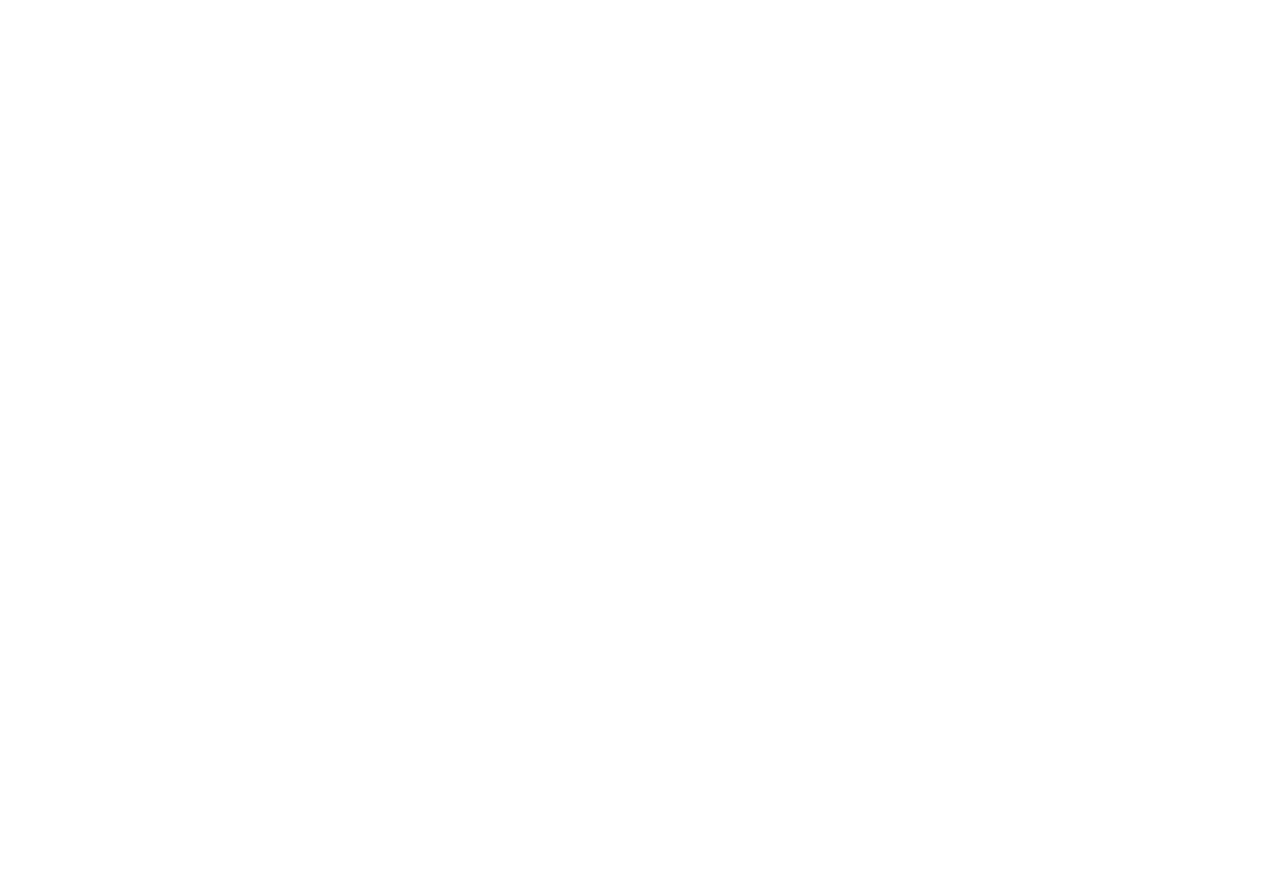
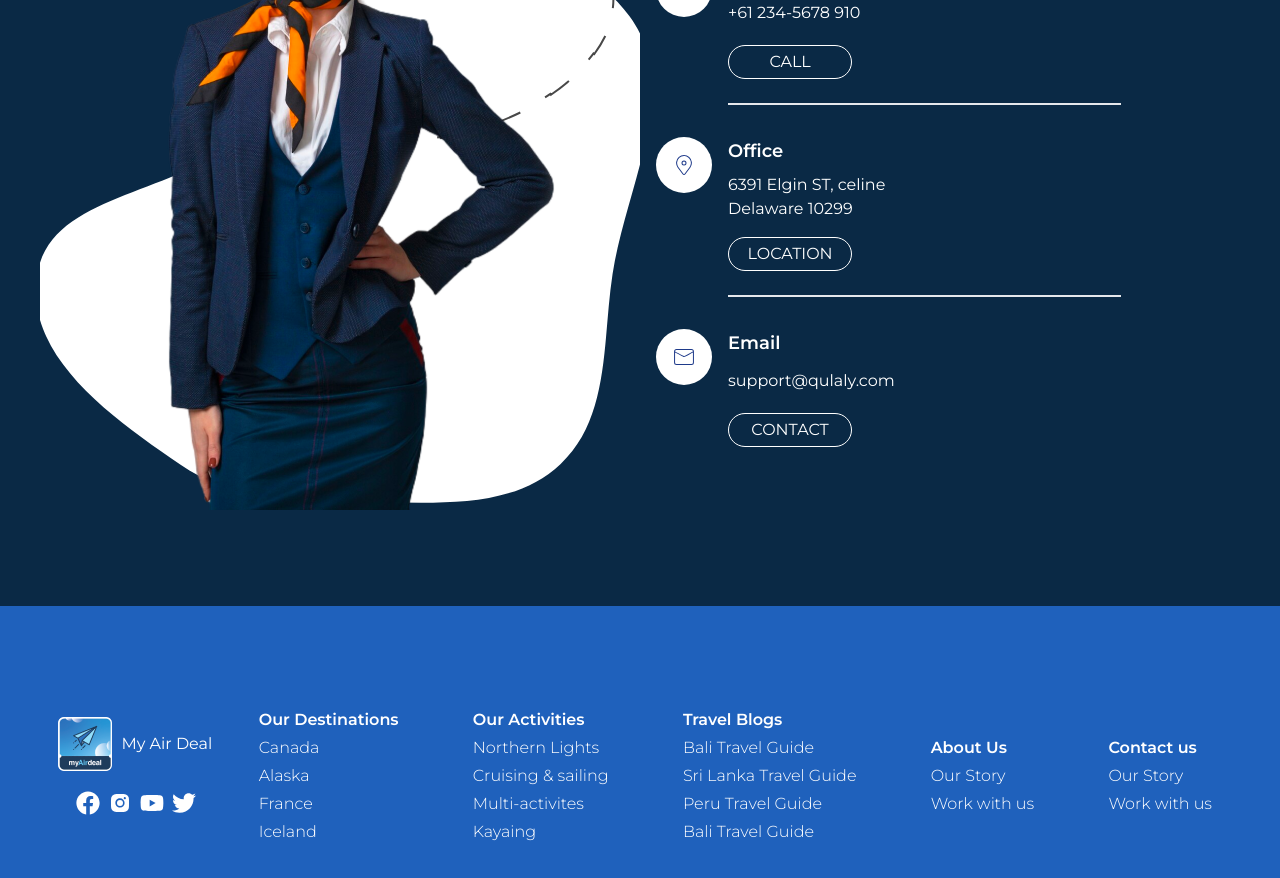
Before and after one commit to Kaa-dan/air_deal_user, a React (Vite) app in the folder client/: page / in a window 1280 px wide. Shown: the part 3220-4098 px from the top of the page. Before the commit the page ends 3026 px from the top, so only its background shows below. Built offline with nearby package versions, Linux system fonts and the light colour scheme.

Commit message:
desktop view completed

```diff
--- /dev/null
+++ b/client/src/componenets/home/Contact.jsx
@@ -0,0 +1,86 @@
+import contactMain from "../../assets/home/contact/contactMain.png";
+import { IoCallOutline } from "react-icons/io5";
+import { CiLocationOn } from "react-icons/ci";
+import { CiMail } from "react-icons/ci";
+
+import background from "../../assets/home/contact/svg/background.svg";
+const Contact = () => {
+  return (
+    <div className="h-[100vh] bg-[#0A2945] ">
+      <div className="flex px-10">
+        <div
+          className="w-[50%] flex items-center justify-center"
+          style={{
+            backgroundImage: `url(${background})`,
+            backgroundRepeat: "no-repeat",
+            backgroundPositionY: "90%",
+            backgroundPositionX: "25%",
+          }}
+        >
+          <img src={contactMain} alt="" />
+        </div>
+        <div className="w-[46%] flex flex-col justify-center ">
+          <div className=" my-10">
+            <h1 className="text-white text-3xl font-bold">
+              Let us know how we can help you!
+            </h1>
+          </div>
+          <div className="w-[90%]">
+            <div className="  p-4 rounded-lg flex items-start space-x-4 ">
+              <div className="flex-shrink-0  p-4 rounded-full bg-white">
+                <IoCallOutline className="text-blue-900 " size={24} />
+              </div>
+              <div className="pb-6 w-full  border-b-2">
+                <div className="flex flex-col gap-3 w-1/2">
+                  <span className="text-white text-lg font-semibold">
+                    Phone
+                  </span>
+                  <span className="text-white">+61 234-5678 910</span>
+                  <button className="mt-2 bg-transparent border border-white w-1/2 text-white py-1 px-3 rounded-full ">
+                    CALL
+                  </button>
+                </div>
+              </div>
+            </div>
+            <div className="  p-4 rounded-lg flex  space-x-4 items-start">
+              <div className="flex-shrink-0  p-4 rounded-full bg-white ">
+                <CiLocationOn className="text-blue-900 " size={24} />
+              </div>
+              <div className="pb-6 w-full  border-b-2">
+                <div className="flex flex-col gap-2 w-1/2">
+                  <span className="text-white text-lg font-semibold">
+                    Office
+                  </span>
+                  <span className="text-white">
+                    6391 Elgin ST, celine Delaware 10299
+                  </span>
+                  <button className="mt-2 bg-transparent border border-white w-1/2 text-white py-1 px-3 rounded-full ">
+                    LOCATION
+                  </button>
+                </div>
+              </div>
+            </div>
+            <div className="  p-4 rounded-lg flex items-start space-x-4 ">
+              <div className="flex-shrink-0  p-4 rounded-full bg-white">
+                <CiMail className="text-blue-900 " size={24} />
+              </div>
+              <div className="pb-6 w-full  ">
+                <div className="flex flex-col gap-3 w-1/2">
+                  <span className="text-white text-lg font-semibold">
+                    Email
+                  </span>
+                  <span className="text-white">support@qulaly.com</span>
+                  <button className="mt-2 bg-transparent border border-white w-1/2 text-white py-1 px-3 rounded-full ">
+                    CONTACT
+                  </button>
+                </div>
+              </div>
+            </div>
+          </div>
+        </div>
+      </div>
+    </div>
+  );
+};
+
+export default Contact;
--- a/client/src/componenets/home/DealsAndOffers.jsx
+++ b/client/src/componenets/home/DealsAndOffers.jsx
@@ -1,4 +1,6 @@
 import DeatailAndOfferImage from "../../assets/home/detailsAndOffer/DetailandOffer.png";
+
+import { motion } from "framer-motion";
 const DealsAndOffers = () => {
   return (
     <div className="h-[80vh] bg-[#BCE7FF] ">
@@ -7,9 +9,17 @@
           <h1 className="text-3xl font-semibold ">Deals & Offers</h1>
         </div>
         <div className="flex h-[80%] justify-between  w-full ">
-          <div className="w-[45%] ">
+          <motion.div
+            initial={{
+              rotate: "0deg",
+            }}
+            animate={{
+              rotate: "360  deg ",
+            }}
+            className="w-[45%] "
+          >
             <img className="rounded-sm" src={DeatailAndOfferImage} alt="" />
-          </div>
+          </motion.div>
           <div className="w-[55%] flex flex-col gap-4 py-16 px-10">
             <div>
               <h2 className="font-bold text-xl">Go Air Dubai</h2>
--- /dev/null
+++ b/client/src/componenets/home/Footer.jsx
@@ -0,0 +1,76 @@
+import Logo from "../../assets/home/logo/main_logo.png";
+import { FaFacebook } from "react-icons/fa";
+import { BiLogoInstagramAlt } from "react-icons/bi";
+import { FaTwitter } from "react-icons/fa";
+import { FaYoutube } from "react-icons/fa";
+
+const Footer = () => {
+  return (
+    <div className="h-[40vh] bg-[#1F61BC] text-white">
+      <div className="mx-10  flex h-full">
+        <div className="w-[20%] flex flex-col justify-center  gap-5">
+          <div
+            className="flex justify-center items-center gap-2
+             "
+          >
+            <div className="flex">
+              <img src={Logo} alt="" />
+            </div>
+            <div>My Air Deal</div>
+          </div>
+
+          <div className="flex gap-2 text-white text-2xl pl-9">
+            <div>
+              <FaFacebook />
+            </div>
+            <div>
+              <BiLogoInstagramAlt />
+            </div>
+            <div>
+              <FaYoutube />
+            </div>
+            <div>
+              <FaTwitter />
+            </div>
+          </div>
+        </div>
+        <div className=" w-full flex justify-between px-7 items-center">
+          <div className="text-white font-light flex flex-col gap-1 ">
+            <h2 className="font-semibold  mt-5 ">Our Destinations</h2>
+            <h3>Canada</h3>
+            <h3>Alaska</h3>
+            <h3>France</h3>
+            <h3>Iceland</h3>
+          </div>
+          <div className="text-white font-light flex flex-col gap-1 ">
+            <h2 className="font-semibold  mt-5 ">Our Activities</h2>
+            <h3>Northern Lights</h3>
+            <h3>Cruising & sailing</h3>
+            <h3>Multi-activites</h3>
+            <h3>Kayaing</h3>
+          </div>
+          <div className="text-white font-light flex flex-col gap-1 ">
+            <h2 className="font-semibold  mt-5 ">Travel Blogs</h2>
+            <h3>Bali Travel Guide</h3>
+            <h3>Sri Lanka Travel Guide</h3>
+            <h3>Peru Travel Guide</h3>
+            <h3>Bali Travel Guide</h3>
+          </div>
+          <div className="text-white font-light flex flex-col gap-1 ">
+            <h2 className="font-semibold  mt-5 ">About Us</h2>
+            <h3>Our Story</h3>
+            <h3>Work with us</h3>
+          </div>
+          <div className="text-white font-light flex flex-col gap-1 ">
+            <h2 className="font-semibold  mt-5 ">Contact us</h2>
+            <h3>Our Story</h3>
+            <h3>Work with us</h3>
+
+          </div>
+        </div>
+      </div>
+    </div>
+  );
+};
+
+export default Footer;
--- a/client/src/pages/Home.jsx
+++ b/client/src/pages/Home.jsx
@@ -4,6 +4,8 @@
 import OfferSection from "../componenets/home/OfferSection";
 import Detail from "../componenets/home/Detail";
 import DealsAndOffers from "../componenets/home/DealsAndOffers";
+import Contact from "../componenets/home/Contact";
+import Footer from "../componenets/home/Footer";
 const Home = () => {
   return (
     <div className="w-full font-montserrat relative">
@@ -14,8 +16,14 @@
       <FilterSection />
 
       <OfferSection />
+
       <Detail />
+
       <DealsAndOffers />
+
+      <Contact />
+
+      <Footer />
     </div>
   );
 };
```
Also changed, not shown: client/src/assets/home/contact/contactMain.png (added), client/src/assets/home/contact/svg/background.svg (added).
